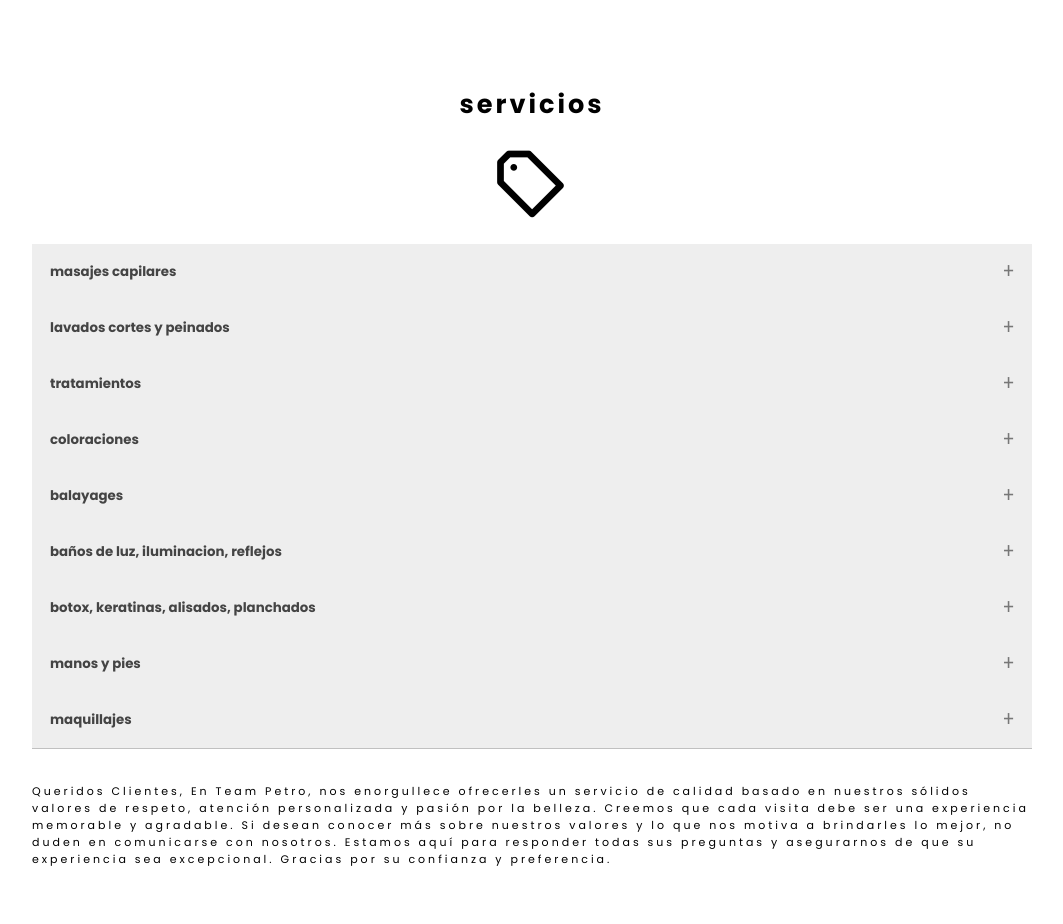
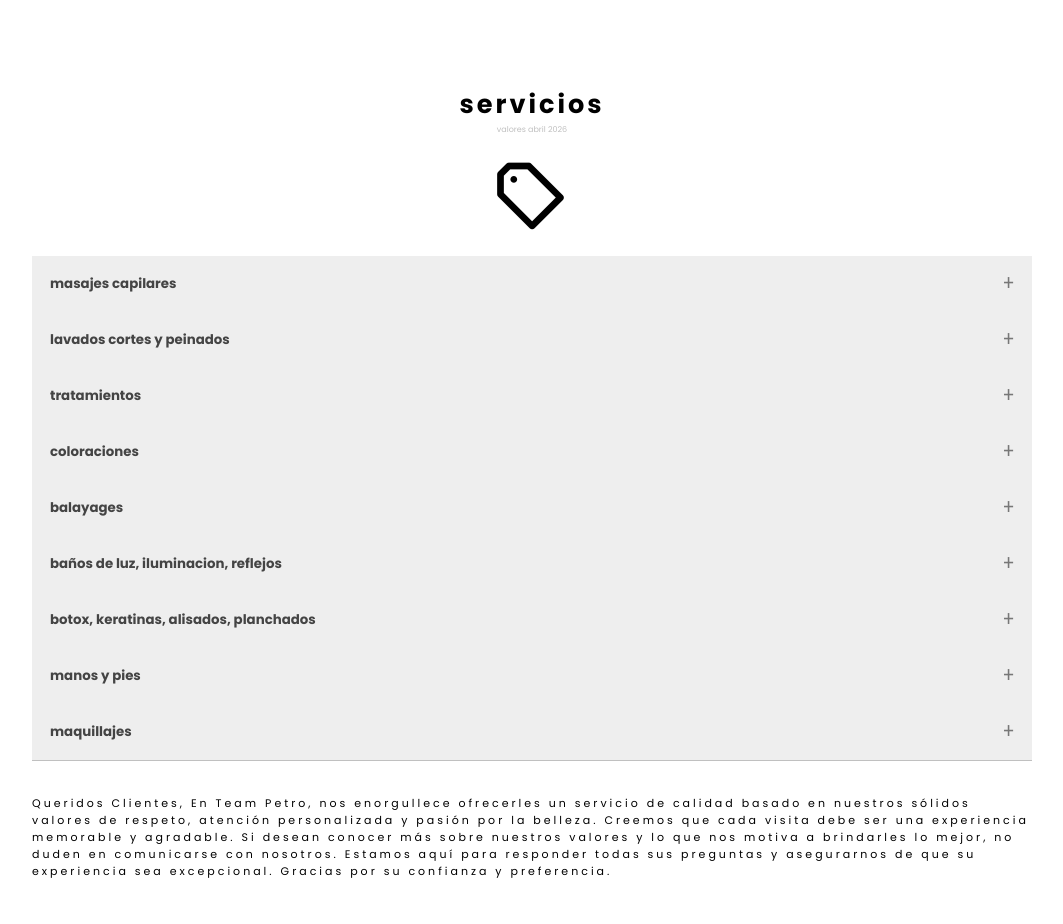
Before and after one commit to Charlywsurf/TeamPetro3, a website: page index.html in a window 1280 px wide. Shown: the part 2020-2944 px from the top of the page, without its empty margins (108-1171 px from the left). Drawn offline with nearby package versions, Linux system fonts and the light colour scheme; a web font is replaced by a local one.

Commit message:
valores abril 2026 con titulo

```diff
--- a/estilos.css
+++ b/estilos.css
@@ -9,7 +9,9 @@
   font-family: "Poppins", sans-serif;
   scroll-behavior: smooth;
 }
-
+.center {
+  text-align: center;
+}
 .swiper {
   width: 100%;
   height: 200px;
--- a/index.html
+++ b/index.html
@@ -192,6 +192,7 @@
 
       <div id="servicios" class="contenedor_cont servicios">
         <div class="contenedor_tit centrado">servicios</div>
+        <div class="valores center">valores abril 2026</div>
         <div class="icons">
           <i class="uil uil-pricetag-alt"></i>
         </div>
```
